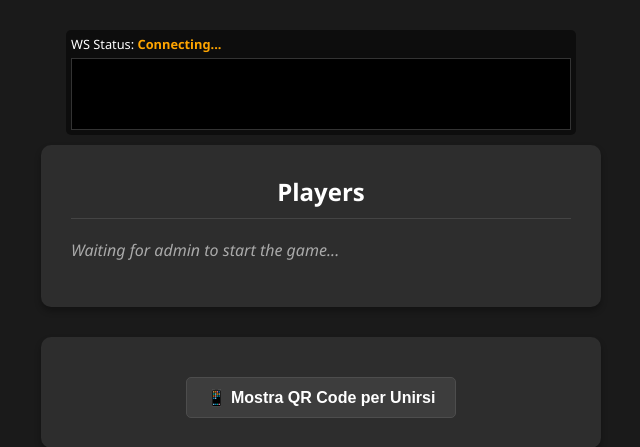
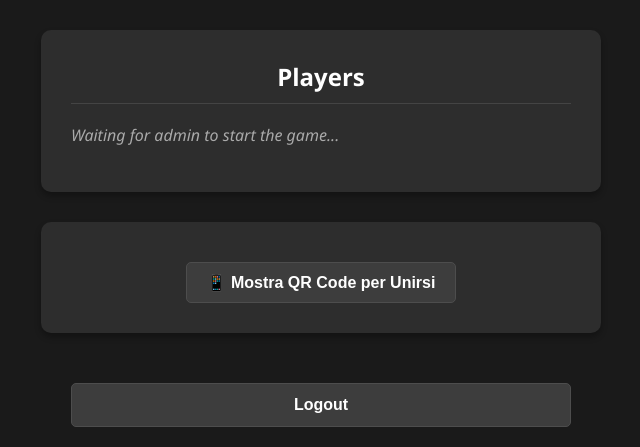
Before and after one commit to nickali000/NICKGAME, a Flask app: template python-server/templates/lobby.html in a window 1280 px wide. Shown: the part 180-627 px from the top of the page, without its empty margins (319-959 px from the left). Run offline with Flask 3, Linux system fonts and the light colour scheme; the template is opened without the code that fills it, so the values that code supplies are empty; parts of the project's set-up code (start-up, migrations or seed data) failed here and were passed over; some libraries are stand-ins or nearby versions.

Commit message:
Remove debug UI from lobby after verification

```diff
--- a/python-server/templates/lobby.html
+++ b/python-server/templates/lobby.html
@@ -166,18 +166,6 @@
     <h1>NICKGAME</h1>
     <h2>Room: {{ room_id }}</h2>
 
-    <!-- Debug UI -->
-    <div
-        style="background: rgba(0,0,0,0.5); padding: 5px; border-radius: 5px; margin-bottom: 10px; font-size: 0.8em; width: 100%; max-width: 500px;">
-        <div style="display: flex; justify-content: space-between; align-items: center; margin-bottom: 5px;">
-            <span>WS Status: <span id="ws-status" style="font-weight: bold; color: orange;">Connecting...</span></span>
-            <span id="ws-url" style="color: #888; font-size: 0.8em;"></span>
-        </div>
-        <div id="debug-log"
-            style="height: 60px; overflow-y: auto; background: #000; color: #0f0; padding: 5px; font-family: monospace; border: 1px solid #333;">
-        </div>
-    </div>
-
     <div class="card">
         <div class="card-title">Players</div>
         <ul class="player-list" id="player-list">
@@ -276,31 +264,14 @@
             }
         }
 
-        const statusEl = document.getElementById('ws-status');
-        const logEl = document.getElementById('debug-log');
-        const urlEl = document.getElementById('ws-url');
-
-        function logDebug(msg) {
-            const line = document.createElement('div');
-            line.textContent = `> ${msg}`;
-            logEl.appendChild(line);
-            logEl.scrollTop = logEl.scrollHeight;
-            console.log(msg);
-        }
-
-        urlEl.textContent = wsUrl;
-
         console.log("Connecting to WebSocket at:", wsUrl);
         let socket;
 
         function connectWebSocket() {
-            logDebug(`Connecting to ${wsUrl}...`);
             socket = new WebSocket(wsUrl);
 
             socket.onopen = function () {
-                statusEl.textContent = "CONNECTED";
-                statusEl.style.color = "#2ecc71";
-                logDebug("WS Connected");
+                console.log("WebSocket connected in lobby");
                 // Handshake only - don't join again, user already joined from index page
                 socket.send(JSON.stringify({
                     type: "handshake",
@@ -316,7 +287,7 @@
                     if (!msgStr) return;
                     try {
                         const msg = JSON.parse(msgStr);
-                        logDebug(`RX: ${msg.type}`);
+                        console.log("WebSocket message:", msg);
 
                         if (msg.type === "player_joined") {
                             // Reload player list
@@ -326,32 +297,22 @@
                             document.getElementById('selected-game-display').innerText =
                                 `Selected: ${msg.game_name}`;
                         } else if (msg.type === "game_started") {
-                            logDebug(`Game Started! Redirecting to ${msg.redirect}`);
                             // Redirect to game page
                             if (msg.redirect) {
-                                setTimeout(() => {
-                                    window.location.href = msg.redirect + `?user_id=${userId}`;
-                                }, 500);
+                                window.location.href = msg.redirect + `?user_id=${userId}`;
                             }
                         } else if (msg.type === "error") {
                             alert("Error: " + msg.message);
                         }
                     } catch (e) {
-                        logDebug(`Error parsing: ${e.message}`);
+                        console.error("Error parsing message:", e, msgStr);
                     }
                 });
             };
 
             socket.onclose = function () {
-                statusEl.textContent = "DISCONNECTED";
-                statusEl.style.color = "#e74c3c";
-                logDebug("WS Disconnected. Reconnecting in 3s...");
+                console.log("WebSocket disconnected, reconnecting...");
                 setTimeout(connectWebSocket, 3000);
-            };
-
-            socket.onerror = function (err) {
-                logDebug("WS Error occurred");
-                console.error("WS Error:", err);
             };
         }
 
```
